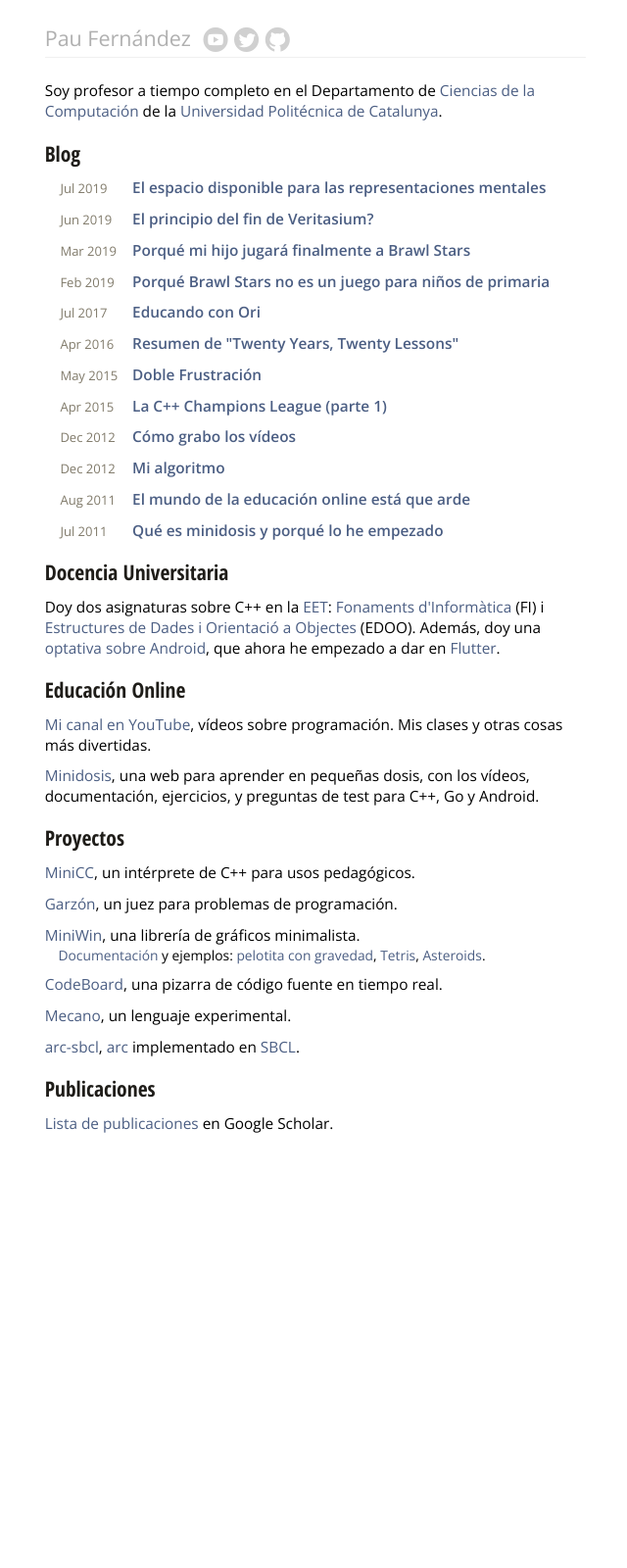
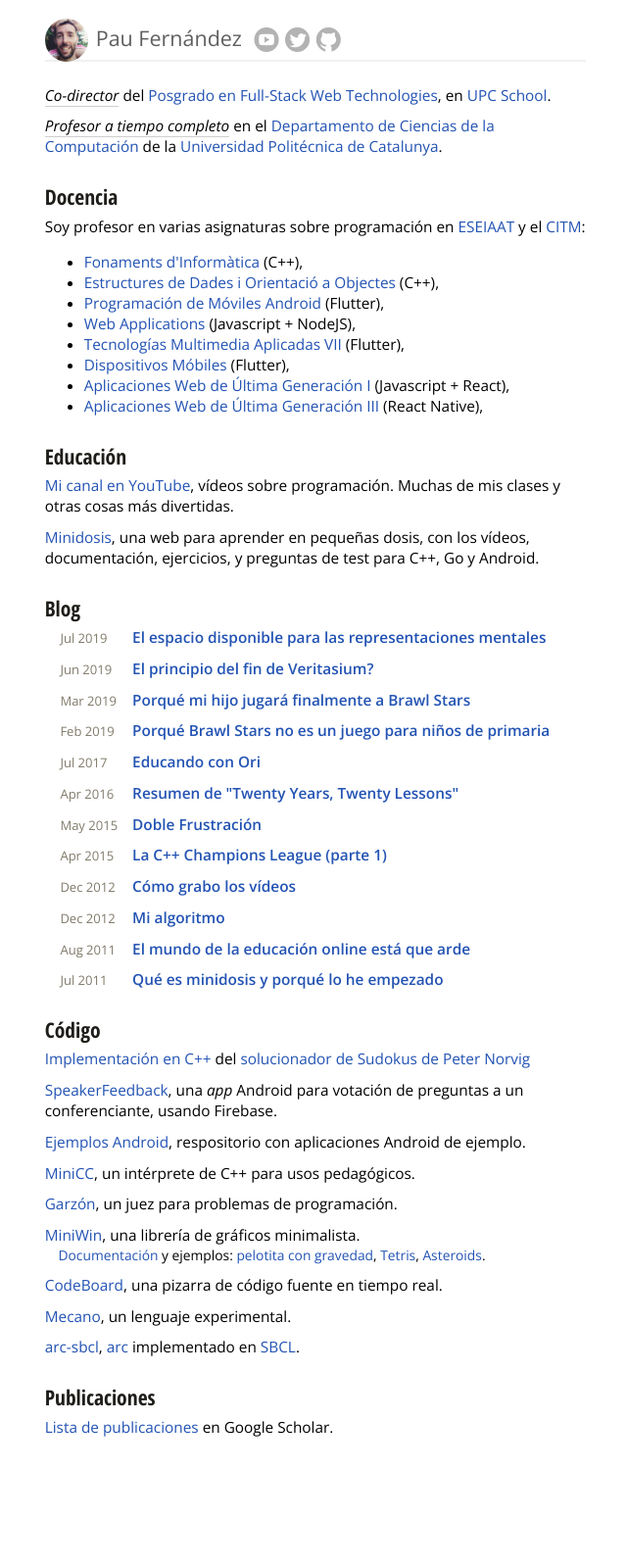
Before and after one commit to pauek/pauek.info, a Jekyll site: the page built from index.html, in a window 1280 px wide. Shown: the whole page at 98% size, without its empty margins (318-958 px from the left). Built offline with Jekyll 4.4.1, drawn with Linux system fonts in a browser that asks for light colours; nearby versions of some CDN libraries; before the commit the page ends 1291 px from its top, so only the background shows below that.

Commit message:
Actualizo más cosas

```diff
--- a/_layouts/default.html
+++ b/_layouts/default.html
@@ -23,6 +23,7 @@
 <body>
 
 <header>
+  <img id="face" src="/img/pauek.jpg" />
   <a href="/">Pau Fernández</a>
   <div class="social">
     <a href="http://youtube.com/paueky" class="youtube-icon icon ss-social-circle ss-youtube"></a>
--- a/css/main.css
+++ b/css/main.css
@@ -12,22 +12,26 @@ body {
   max-width: 38em;
 }
 a {
-  color: #4b5e83;
+  color: #2353b3;
   text-decoration: none;
 }
 a:hover {
-  color: #29303d;
+  color: #002364;
 }
 h2 {
   font-family: "Open Sans Condensed", sans-serif;
   font-weight: 700;
   color: #1f1d19;
   font-size: 1.4em;
-  margin: .8em 0 .5em;
+  margin: 1.2em 0 .25em;
 }
 p {
   margin: 0 0 .7em 0;
   max-width: 38em;
+}
+span.role {
+  font-style: italic;
+  border-bottom: 1px solid rgb(206, 206, 206);
 }
 pre {
   padding-left: 2em;
@@ -127,8 +131,17 @@ header {
   font-weight: 300;
   font-size: 1.4em;
   margin: 1.5rem 1rem;
-  padding-bottom: .25em;
-  border-bottom: 1px solid #f0f0f0;
+  padding-bottom: .4em;
+  padding-left: 52px;
+  border-bottom: 2px solid #f0f0f0;
+}
+#face {
+  position: absolute;
+  left: 0;
+  top: -5px;
+  width: 44px;
+  height: 44px;
+  border-radius: 25px;
 }
 .social {
   position: absolute;
@@ -141,9 +154,9 @@ header {
   margin-bottom: -.2em;
 }
 
-header a       { color: #b0b0b0; }
-header a:hover { color: #404040; }
-header .social a       { color: #d0d0d0; }
+header a       { color: #5f5f5f; }
+header a:hover { color: #2c2c2c; }
+header .social a       { color: #b3b3b3; }
 header .social a:hover { color: #606060; }
 
 footer {
--- a/index.html
+++ b/index.html
@@ -7,10 +7,64 @@ title: Pau Fernández (pauek)
 <!-- Blog -->
 
 <p>
-Soy profesor a tiempo completo en el Departamento de
-<a href="http://www.cs.upc.edu">Ciencias de la Computación</a> de la
-<a href="http://www.upc.edu">Universidad Politécnica de Catalunya</a>.
+  <span class="role">Co-director</span> del <a href="https://bit.ly/2Nc8NRv">Posgrado en Full-Stack Web Technologies</a>,
+  en <a href="http://talent.upc.edu">UPC School</a>.
 </p>
+
+<p>
+  <span class="role">Profesor a tiempo completo</span> en el
+  <a href="http://www.cs.upc.edu">Departamento de Ciencias de la Computación</a> de la
+  <a href="http://www.upc.edu">Universidad Politécnica de Catalunya</a>.
+</p>
+
+
+
+
+<!-- Educación -->
+
+<h2>Docencia</h2>
+<p>
+  Soy profesor en varias asignaturas sobre programación en <a href="https://eseiaat.upc.edu">ESEIAAT</a>
+  y el <a href="https://citm.upc.edu">CITM</a>:
+  <ul>
+    <li>
+      <a href="https://www.upc.edu/grau/guiadocent/pdf/esp/320002/fundamentos-de-informatica.pdf">Fonaments d'Informàtica</a> (C++),
+    </li>
+    <li>
+      <a href="https://www.upc.edu/grau/guiadocent/pdf/esp/320099/fundamentos-de-informatica.pdf">Estructures de Dades i Orientació a Objectes</a> (C++),
+    </li>
+    <li>
+      <a href="https://www.upc.edu/grau/guiadocent/pdf/esp/320166/fundamentos-de-informatica.pdf">Programación de Móviles Android</a> (Flutter),
+    </li>
+    <li>
+      <a href="https://www.upc.edu/content/grau/guiadocent/pdf/en/205216">Web Applications</a> (Javascript + NodeJS),
+    </li>
+    <li>
+      <a href="http://www.upc.edu/estudispdf/guia_docent.php?codi=804131&lang=cat">Tecnologías Multimedia Aplicadas VII</a> (Flutter),
+    </li>
+    <li>
+      <a href="http://www.upc.edu/estudispdf/guia_docent.php?codi=804247&lang=cat">Dispositivos Móbiles</a> (Flutter),
+    </li>
+    <li>
+      <a href="http://www.upc.edu/estudispdf/guia_docent.php?codi=804125&lang=cat">Aplicaciones Web de Última Generación I</a> (Javascript + React),
+    </li>
+    <li>
+      <a href="http://www.upc.edu/estudispdf/guia_docent.php?codi=804127&lang=cat">Aplicaciones Web de Última Generación III</a> (React Native),
+    </li>
+  </ul>
+</p>
+
+<h2>Educación</h2>
+<ul class="nobullet">
+  <li>
+    <a href="http://www.youtube.com/paueky">Mi canal en YouTube</a>, vídeos sobre programación.
+    Muchas de mis clases y otras cosas más divertidas.
+  </li>
+  <li>
+    <a href="http://minidosis.org">Minidosis</a>, una web para aprender en pequeñas
+    dosis, con los vídeos, documentación, ejercicios, y preguntas de test para C++, Go y Android.
+  </li>
+</ul>
 
 
 <h2>Blog</h2>
@@ -21,49 +75,44 @@ Soy profesor a tiempo completo en el Departamento de
   {% endfor %}
 </ul>
 
-<!-- Educación -->
-
-<h2>Docencia Universitaria</h2>
-<p>
-  Doy dos asignaturas sobre C++ en la <a href="http://www.eet.upc.edu/?set_language=es">EET</a>:
-  <a href="https://intranet7.eet.upc.edu/guiesdocents/descarregar/320095/ca">Fonaments d'Informàtica</a> (FI) i
-  <a href="https://intranet7.eet.upc.edu/guiesdocents/descarregar/320099/ca">Estructures de Dades i Orientació a Objectes</a> (EDOO).
-  Además, doy una
-  <a href="https://intranet7.eet.upc.edu/guiesdocents/descarregar/320166/ca">optativa sobre Android</a>,
-  que ahora he empezado a dar en <a href="https://flutter.dev">Flutter</a>.
-</p>
-
-<h2>Educación Online</h2>
-<ul class="nobullet">
-  <li>
-    <a href="http://www.youtube.com/paueky">Mi canal en YouTube</a>, vídeos sobre programación.
-    Mis clases y otras cosas más divertidas.
-  </li>
-  <li>
-    <a href="http://minidosis.org">Minidosis</a>, una web para aprender en pequeñas
-    dosis, con los vídeos, documentación, ejercicios, y preguntas de test para C++, Go y Android.
-  </li>
-</ul>
 
 <!-- Proyectos -->
 
-<h2>Proyectos</h2>
+<h2>Código</h2>
 <ul class="nobullet">
-  <li><a href="https://github.com/pauek/minicc">MiniCC</a>, un intérprete de C++ para usos pedagógicos.</li>
-  <li><a href="https://github.com/pauek/garzon">Garzón</a>, un juez para problemas de programación.</li>
-  <li><a href="https://github.com/pauek/miniwin">MiniWin</a>, una librería de gráficos minimalista.
+  <li>
+    <a href="https://github.com/pauek/norvig-sudoku">Implementación en C++</a> del
+    <a href="https://norvig.com/sudoku.html">solucionador de Sudokus de Peter Norvig</a>
+  </li>
+  <li>
+    <a href="https://github.com/pauek/SpeakerFeedback">SpeakerFeedback</a>,
+    una <i>app</i> Android para votación de preguntas a un conferenciante, usando Firebase.
+  </li>
+  <li>
+    <a href="https://github.com/pauek/Ejemplos-Android">Ejemplos Android</a>, respositorio con aplicaciones Android de ejemplo.
+  </li>
+  <li>
+    <a href="https://github.com/pauek/minicc">MiniCC</a>, un intérprete de C++ para usos pedagógicos.</li>
+  <li>
+    <a href="https://github.com/pauek/garzon">Garzón</a>, un juez para problemas de programación.</li>
+  <li>
+    <a href="https://github.com/pauek/miniwin">MiniWin</a>, una librería de gráficos minimalista.
     <div class="comment">
-      <a href="http://miniwin.readthedocs.org/en/latest/">Documentación</a> y
-      ejemplos:
+      <a href="http://miniwin.readthedocs.org/en/latest/">Documentación</a> y ejemplos:
       <a href="http://youtu.be/hSUtZowDDYk">pelotita con gravedad</a>,
       <a href="http://www.youtube.com/playlist?list=PLBF37E6885CD3A358">Tetris</a>,
       <a href="http://www.youtube.com/playlist?list=PLDD6B727E5B6B5E33">Asteroids</a>.
     </div>
   </li>
-  <li><a href="https://github.com/pauek/CodeBoard">CodeBoard</a>, una pizarra de código fuente en tiempo real.</li>
-  <li><a href="https://github.com/pauek/Mecano">Mecano</a>, un lenguaje experimental.</li>
-
-  <li><a href="https://github.com/pauek/arc-sbcl">arc-sbcl</a>, <a href="http://arclanguage.org">arc</a> implementado en <a href="http://www.sbcl.org/">SBCL</a>.</li>
+  <li>
+    <a href="https://github.com/pauek/CodeBoard">CodeBoard</a>, una pizarra de código fuente en tiempo real.
+  </li>
+  <li>
+    <a href="https://github.com/pauek/Mecano">Mecano</a>, un lenguaje experimental.
+  </li>
+  <li>
+    <a href="https://github.com/pauek/arc-sbcl">arc-sbcl</a>, <a href="http://arclanguage.org">arc</a> implementado en <a href="http://www.sbcl.org/">SBCL</a>.
+  </li>
 </ul>
 
 <!-- Publicaciones -->
```
Also changed, not shown: _posts/2019-XX-XX-esfuerzo-mental.md (added, +72 -0 lines), _posts/_old/cpp-champions-2.txt (added, +28 -0 lines), img/pauek.jpg (added).
